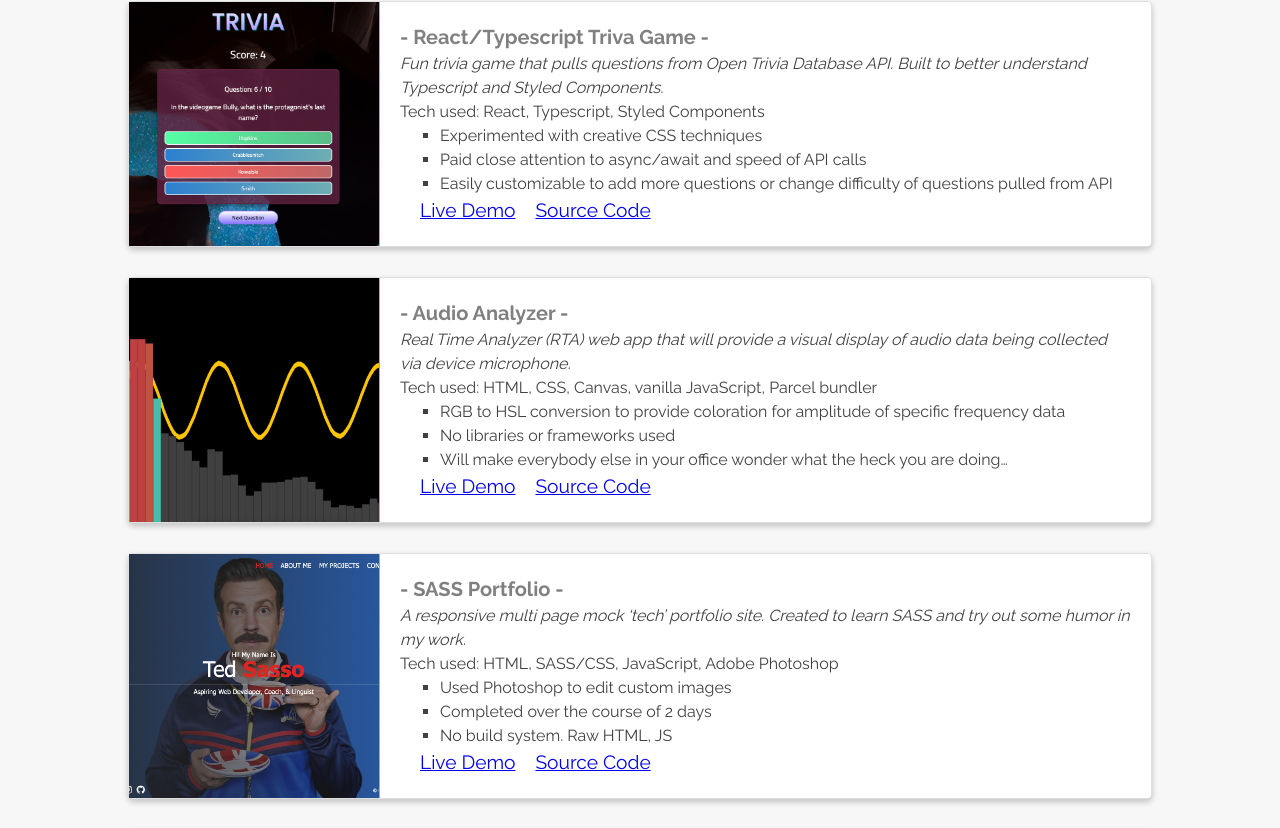
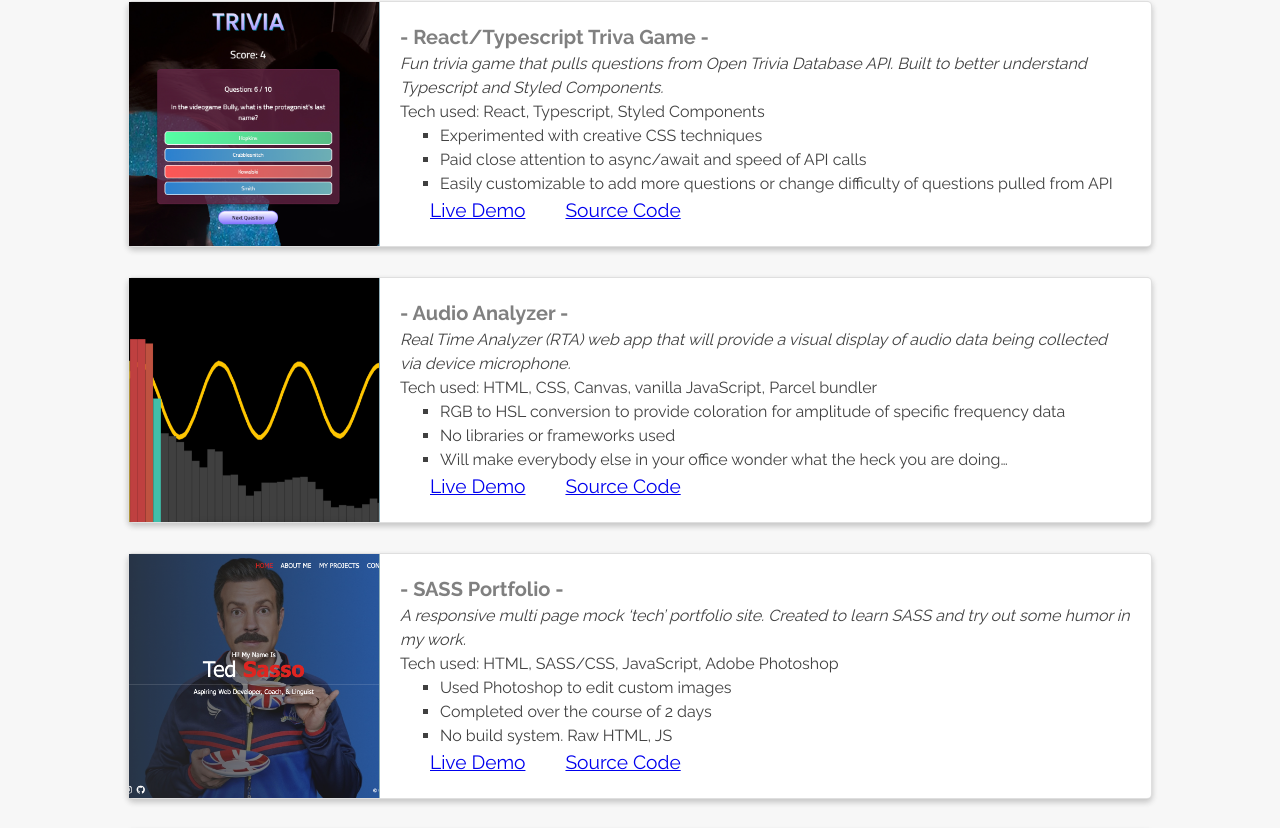
Before and after one commit to austinschroeder/portfolio-react, a React (Create React App) app: page / in a window 1280 px wide. Shown: the part 1495-2323 px from the top of the page. Built offline with nearby package versions, Linux system fonts and the light colour scheme.

Commit message:
update project link styles

```diff
--- a/src/css/style.css
+++ b/src/css/style.css
@@ -23,8 +23,8 @@ body {
 /*NAVBAR*/
 .navbar {
   background-color: #054c61;
-  position: fixed; /* Set the navbar to fixed position */
-  top: 0; /* Position the navbar at the top of the page */
+  position: fixed;
+  top: 0;
   width: 100%;
   display: flex;
   justify-content: center;
@@ -116,8 +116,6 @@ body {
 
 /*ARROW LINK*/
 #down-arrow {
-  /*position: absolute;
-  width: 100%;*/
   margin-top: auto;
   text-align: center;
   margin-bottom: 50px;
@@ -133,7 +131,6 @@ body {
 
 /*CONTENT*/
 .container {
-  /*sets up flexbox*/
   display: flex;
   flex-direction: column;
 }
@@ -336,6 +333,11 @@ h4 {
   font-size: larger;
   margin-left: 20px;
   height: 30px;
+  padding-bottom: 15px;
+  padding-left: 10px;
+  padding-right: 10px;
+  /* border-radius: 5px; */
+
 }
 
 .project-link:visited {
```
